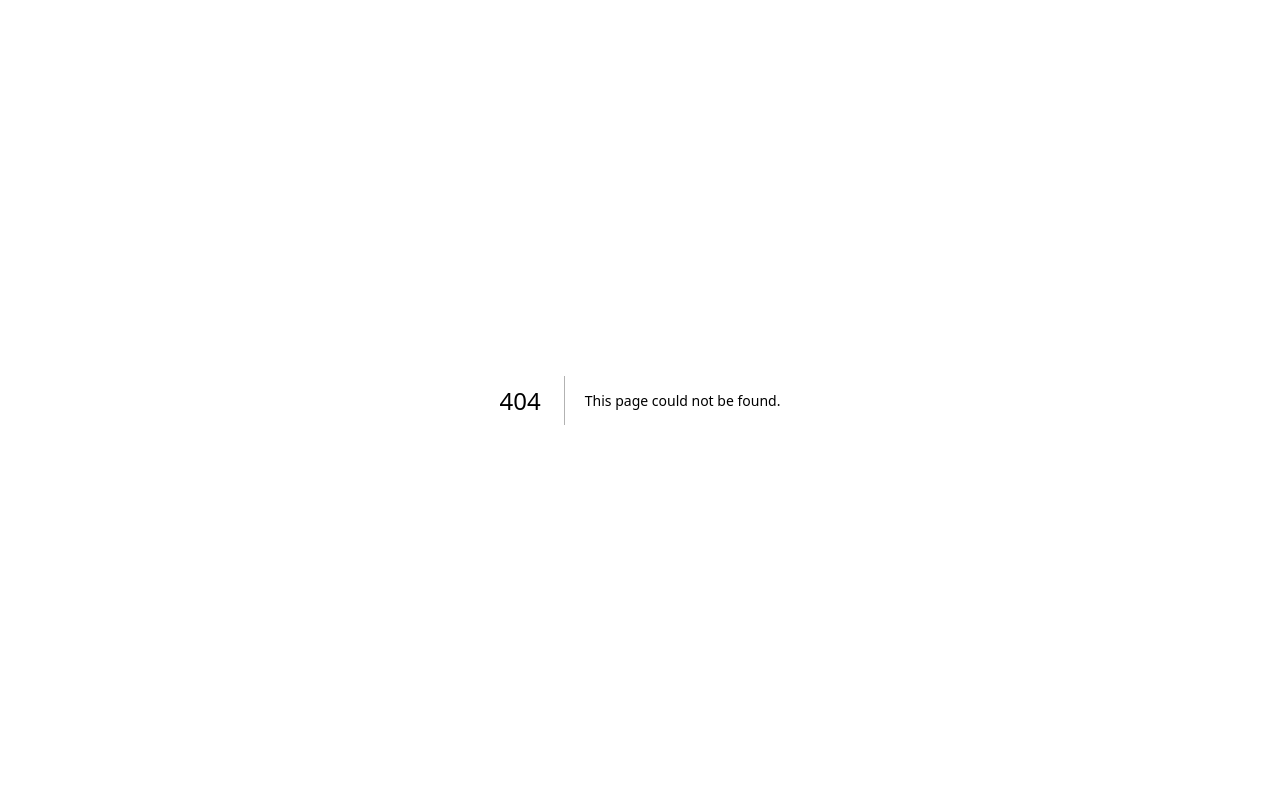
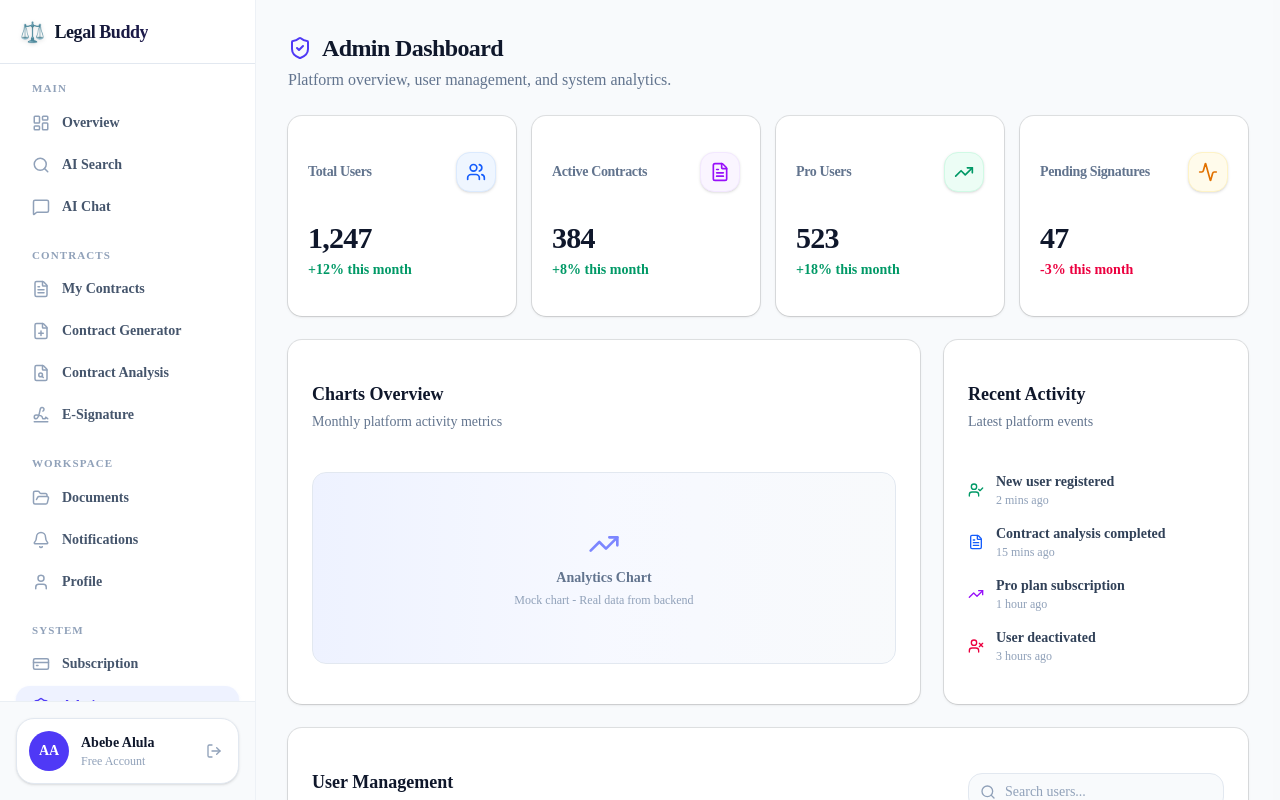
Before and after one commit to selamawitk/Legal-Buddy, a Next.js app in the folder frontend/: page /dashboard/admin in a window 1280 px wide. Before the commit this address had no page. Built offline with nearby package versions, Linux system fonts and the light colour scheme.

Commit message:
feat: Admin Dashboard with metrics, charts, user management table

```diff
--- /dev/null
+++ b/frontend/src/app/(user)/dashboard/admin/page.tsx
@@ -0,0 +1,195 @@
+"use client";
+
+import React, { useState } from "react";
+import { Card, CardContent, CardHeader, CardTitle, CardDescription } from "@/components/ui/card";
+import { Button } from "@/components/ui/button";
+import {
+  ShieldCheck,
+  Users,
+  FileText,
+  TrendingUp,
+  Activity,
+  UserCheck,
+  UserX,
+  MoreHorizontal,
+  Search,
+} from "lucide-react";
+import { users } from "@/lib/mock-data/users";
+
+export default function AdminDashboardPage() {
+  const [searchTerm, setSearchTerm] = useState("");
+  const [userList, setUserList] = useState(users);
+
+  const metrics = [
+    { title: "Total Users", value: "1,247", change: "+12%", icon: Users, tint: "bg-blue-50 text-blue-600 border-blue-100" },
+    { title: "Active Contracts", value: "384", change: "+8%", icon: FileText, tint: "bg-purple-50 text-purple-600 border-purple-100" },
+    { title: "Pro Users", value: "523", change: "+18%", icon: TrendingUp, tint: "bg-emerald-50 text-emerald-600 border-emerald-100" },
+    { title: "Pending Signatures", value: "47", change: "-3%", icon: Activity, tint: "bg-amber-50 text-amber-600 border-amber-100" },
+  ];
+
+  const toggleStatus = (id: string) => {
+    setUserList(userList.map((u) =>
+      u.id === id ? { ...u, status: u.status === "Active" ? "Inactive" as const : "Active" as const } : u
+    ));
+  };
+
+  const filteredUsers = userList.filter((u) =>
+    u.name.toLowerCase().includes(searchTerm.toLowerCase()) ||
+    u.email.toLowerCase().includes(searchTerm.toLowerCase())
+  );
+
+  return (
+    <div className="space-y-6">
+      <div>
+        <h2 className="text-2xl font-bold tracking-tight text-slate-900 flex items-center gap-2.5">
+          <ShieldCheck className="h-6 w-6 text-indigo-600" />
+          <span>Admin Dashboard</span>
+        </h2>
+        <p className="text-base text-slate-500 mt-1">
+          Platform overview, user management, and system analytics.
+        </p>
+      </div>
+
+      <div className="grid gap-4 sm:grid-cols-2 lg:grid-cols-4">
+        {metrics.map((metric, idx) => {
+          const Icon = metric.icon;
+          return (
+            <Card key={idx} className="border-slate-200 bg-white shadow-sm hover:shadow-md transition-all">
+              <CardHeader className="flex flex-row items-center justify-between space-y-0 p-5 pb-3">
+                <CardTitle className="text-sm font-bold text-slate-500 tracking-tight">{metric.title}</CardTitle>
+                <div className={`w-10 h-10 rounded-xl border flex items-center justify-center shadow-sm ${metric.tint}`}>
+                  <Icon className="h-5 w-5" />
+                </div>
+              </CardHeader>
+              <CardContent className="p-5 pt-0 space-y-1">
+                <div className="text-3xl font-bold text-slate-900 tracking-tight">{metric.value}</div>
+                <div className={`text-sm font-bold ${metric.change.startsWith("+") ? "text-emerald-600" : "text-rose-600"}`}>
+                  {metric.change} this month
+                </div>
+              </CardContent>
+            </Card>
+          );
+        })}
+      </div>
+
+      <div className="grid gap-6 lg:grid-cols-3">
+        <Card className="border-slate-200 bg-white shadow-sm lg:col-span-2">
+          <CardHeader className="p-6">
+            <CardTitle className="text-lg font-bold text-slate-900">Charts Overview</CardTitle>
+            <CardDescription className="text-sm text-slate-500">Monthly platform activity metrics</CardDescription>
+          </CardHeader>
+          <CardContent className="p-6 pt-0">
+            <div className="h-48 bg-gradient-to-r from-indigo-50 via-indigo-50/50 to-slate-50 rounded-xl border border-slate-200 flex items-center justify-center">
+              <div className="text-center">
+                <TrendingUp className="h-8 w-8 text-indigo-400 mx-auto mb-2" />
+                <p className="text-sm font-bold text-slate-500">Analytics Chart</p>
+                <p className="text-xs text-slate-400 mt-1">Mock chart - Real data from backend</p>
+              </div>
+            </div>
+          </CardContent>
+        </Card>
+
+        <Card className="border-slate-200 bg-white shadow-sm">
+          <CardHeader className="p-6">
+            <CardTitle className="text-lg font-bold text-slate-900">Recent Activity</CardTitle>
+            <CardDescription className="text-sm text-slate-500">Latest platform events</CardDescription>
+          </CardHeader>
+          <CardContent className="p-6 pt-0 space-y-4">
+            {[
+              { action: "New user registered", time: "2 mins ago", icon: UserCheck, color: "text-emerald-600" },
+              { action: "Contract analysis completed", time: "15 mins ago", icon: FileText, color: "text-blue-600" },
+              { action: "Pro plan subscription", time: "1 hour ago", icon: TrendingUp, color: "text-purple-600" },
+              { action: "User deactivated", time: "3 hours ago", icon: UserX, color: "text-rose-600" },
+            ].map((item, i) => {
+              const Icon = item.icon;
+              return (
+                <div key={i} className="flex items-center gap-3 text-sm">
+                  <Icon className={`h-4 w-4 ${item.color} flex-shrink-0`} />
+                  <div className="flex-1 min-w-0">
+                    <p className="font-semibold text-slate-700 truncate">{item.action}</p>
+                    <p className="text-xs text-slate-400">{item.time}</p>
+                  </div>
+                </div>
+              );
+            })}
+          </CardContent>
+        </Card>
+      </div>
+
+      <Card className="border-slate-200 bg-white shadow-sm">
+        <CardHeader className="p-6">
+          <div className="flex flex-col sm:flex-row sm:items-center justify-between gap-4">
+            <div>
+              <CardTitle className="text-lg font-bold text-slate-900">User Management</CardTitle>
+              <CardDescription className="text-sm text-slate-500">
+                Manage registered users and their account status.
+              </CardDescription>
+            </div>
+            <div className="relative w-full sm:w-64">
+              <Search className="absolute left-3 top-1/2 -translate-y-1/2 h-4 w-4 text-slate-400" />
+              <input
+                type="text"
+                value={searchTerm}
+                onChange={(e) => setSearchTerm(e.target.value)}
+                placeholder="Search users..."
+                className="w-full pl-9 pr-4 py-2 bg-slate-50 border border-slate-200 rounded-xl text-sm font-medium placeholder-slate-400 focus:outline-none focus:ring-2 focus:ring-indigo-500/20 focus:border-indigo-600"
+              />
+            </div>
+          </div>
+        </CardHeader>
+        <CardContent className="p-0">
+          <div className="overflow-x-auto">
+            <table className="w-full text-sm">
+              <thead>
+                <tr className="border-t border-slate-100 bg-slate-50/50">
+                  <th className="text-left font-bold text-slate-500 px-6 py-3.5">Name</th>
+                  <th className="text-left font-bold text-slate-500 px-6 py-3.5">Email</th>
+                  <th className="text-left font-bold text-slate-500 px-6 py-3.5">Plan</th>
+                  <th className="text-left font-bold text-slate-500 px-6 py-3.5">Status</th>
+                  <th className="text-left font-bold text-slate-500 px-6 py-3.5">Joined</th>
+                  <th className="text-right font-bold text-slate-500 px-6 py-3.5">Actions</th>
+                </tr>
+              </thead>
+              <tbody className="divide-y divide-slate-100">
+                {filteredUsers.map((user) => (
+                  <tr key={user.id} className="hover:bg-slate-50/50 transition-colors">
+                    <td className="px-6 py-4">
+                      <span className="font-bold text-slate-800 capitalize">{user.name}</span>
+                    </td>
+                    <td className="px-6 py-4 text-slate-600">{user.email}</td>
+                    <td className="px-6 py-4">
+                      <span className={`text-xs font-bold px-2.5 py-1 rounded-md border ${
+                        user.plan === "Pro" ? "bg-indigo-50 text-indigo-700 border-indigo-100" : "bg-slate-50 text-slate-600 border-slate-200"
+                      }`}>
+                        {user.plan}
+                      </span>
+                    </td>
+                    <td className="px-6 py-4">
+                      <button
+                        onClick={() => toggleStatus(user.id)}
+                        className={`text-xs font-bold px-2.5 py-1 rounded-md border flex items-center gap-1.5 ${
+                          user.status === "Active"
+                            ? "bg-emerald-50 text-emerald-700 border-emerald-100 hover:bg-emerald-100"
+                            : "bg-slate-50 text-slate-500 border-slate-200 hover:bg-slate-100"
+                        }`}
+                      >
+                        {user.status === "Active" ? <UserCheck className="h-3 w-3" /> : <UserX className="h-3 w-3" />}
+                        {user.status}
+                      </button>
+                    </td>
+                    <td className="px-6 py-4 text-sm text-slate-500">{user.joinedDate}</td>
+                    <td className="px-6 py-4 text-right">
+                      <Button variant="ghost" size="sm" className="text-slate-400 hover:text-slate-600 rounded-lg">
+                        <MoreHorizontal className="h-4 w-4" />
+                      </Button>
+                    </td>
+                  </tr>
+                ))}
+              </tbody>
+            </table>
+          </div>
+        </CardContent>
+      </Card>
+    </div>
+  );
+}
```
